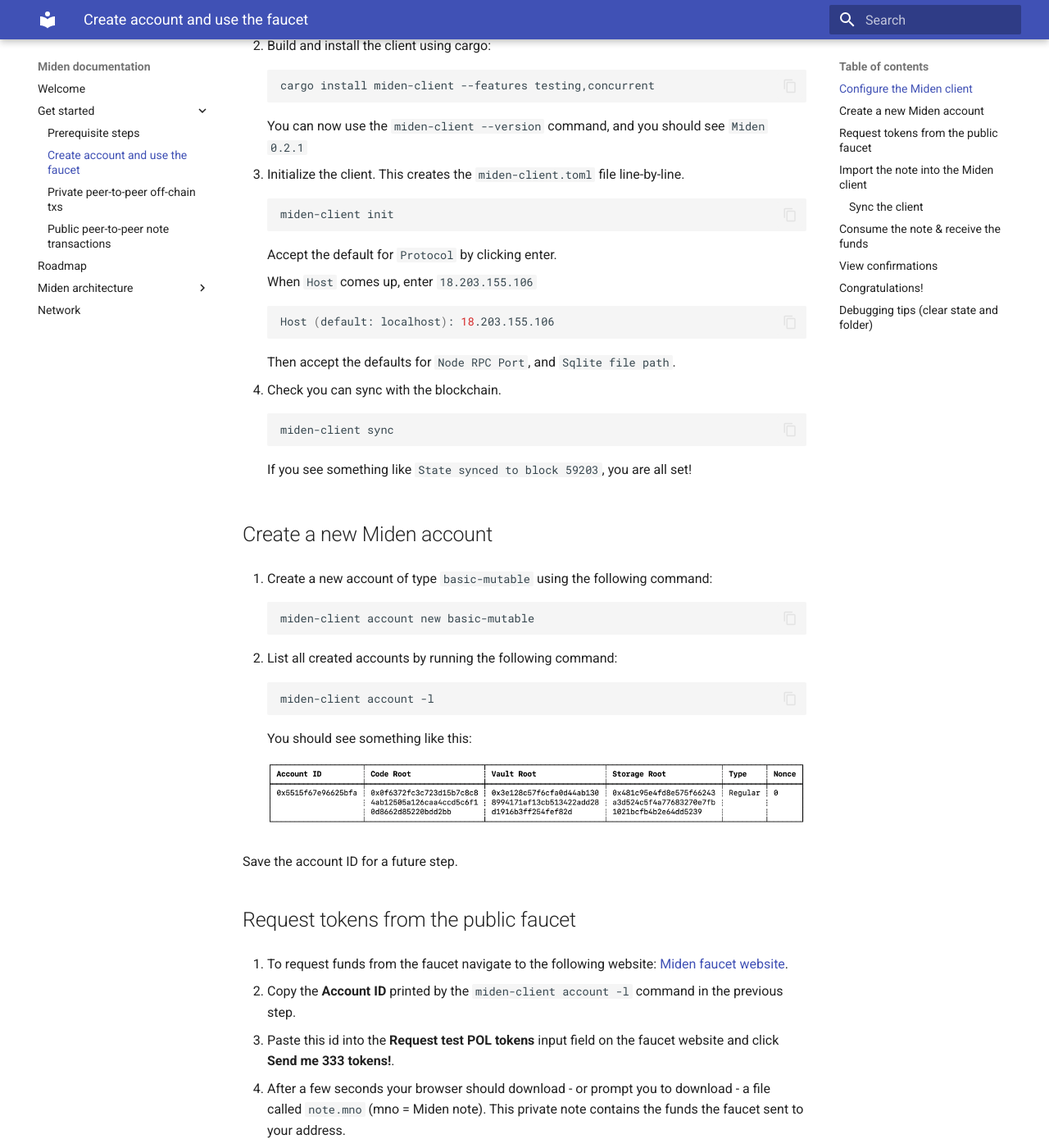
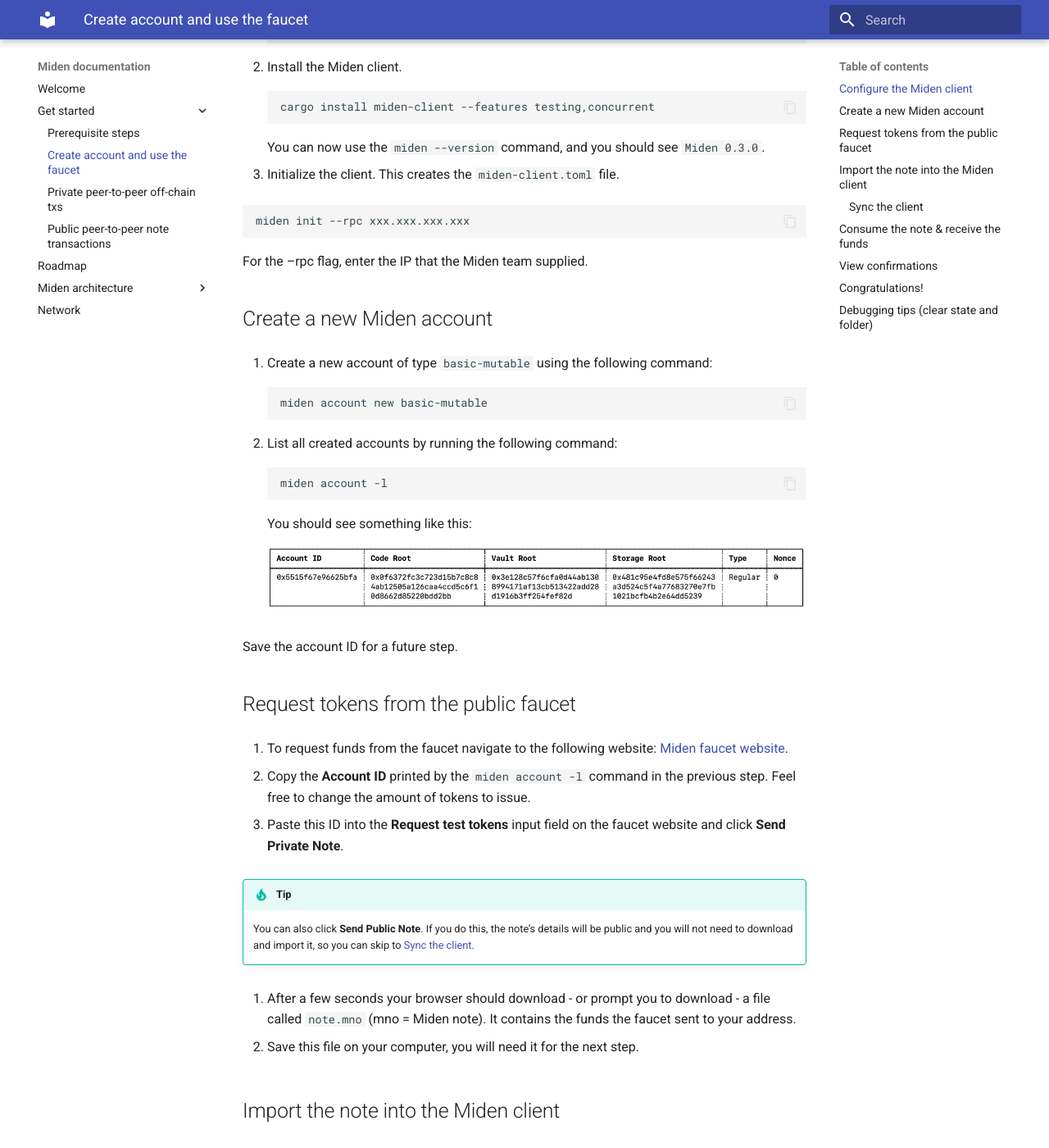
Before and after one commit to 0xPolygonMiden/miden-base, an MkDocs documentation site: the page built from docs/introduction/get-started/create-account-use-faucet.md, in a window 1280 px wide and 1400 px high, scrolled down 618 px. Shown: the whole window at 82% size. Built offline with MkDocs 1.6.1 and Material for MkDocs 9.7.7, drawn with Linux system fonts in a browser that asks for light colours; some of the changed text lies outside the part shown.

Commit message:
docs: Update for client 0.3 (#683)

````diff
--- a/docs/introduction/get-started/create-account-use-faucet.md
+++ b/docs/introduction/get-started/create-account-use-faucet.md
@@ -11,55 +11,39 @@
 !!! tip
       Check the [Miden client documentation](https://docs.polygon.technology/miden/miden-client/cli-reference/) for more information.
 
-1. Open your terminal and create a new directory to store the Miden client.
+1. If you haven't already done so as part of another tutorial, open your terminal and create a new directory to store the Miden client.
 
     ```sh
     mkdir miden-client
     cd miden-client
     ```
 
-2. Build and install the client using cargo:
+2. Install the Miden client.
 
       ```shell
       cargo install miden-client --features testing,concurrent
       ```
-      You can now use the `miden-client --version` command, and you should see `Miden 0.2.1`
+      You can now use the `miden --version` command, and you should see `Miden 0.3.0`.
 
-3. Initialize the client. This creates the `miden-client.toml` file line-by-line.
+3. Initialize the client. This creates the `miden-client.toml` file.
 
-    ```sh
-    miden-client init
-    ```
-
-    Accept the default for `Protocol` by clicking enter.
-
-    When `Host` comes up, enter `18.203.155.106`
-
-    ```sh
-    Host (default: localhost): 18.203.155.106
-    ```
-
-    Then accept the defaults for `Node RPC Port`, and `Sqlite file path`.
-
-4. Check you can sync with the blockchain.
-
-      ```shell
-      miden-client sync
-      ```
-   If you see something like `State synced to block 59203`, you are all set!
+```shell
+miden init --rpc xxx.xxx.xxx.xxx
+```
+For the --rpc flag, enter the IP that the Miden team supplied.
 
 ## Create a new Miden account
 
 1. Create a new account of type `basic-mutable` using the following command:
 
       ```shell
-      miden-client account new basic-mutable
+      miden account new basic-mutable
       ```
 
 2. List all created accounts by running the following command:
 
       ```shell
-      miden-client account -l
+      miden account -l
       ```
       You should see something like this:
 
@@ -71,11 +55,14 @@
 
 1. To request funds from the faucet navigate to the following website: [Miden faucet website](https://testnet.miden.io/).
 
-2. Copy the **Account ID** printed by the `miden-client account -l` command in the previous step.
+2. Copy the **Account ID** printed by the `miden account -l` command in the previous step. Feel free to change the amount of tokens to issue.
 
-3. Paste this id into the **Request test POL tokens** input field on the faucet website and click **Send me 333 tokens!**.
+3. Paste this ID into the **Request test tokens** input field on the faucet website and click **Send Private Note**.
 
-4. After a few seconds your browser should download - or prompt you to download - a file called `note.mno` (mno = Miden note). This private note contains the funds the faucet sent to your address.
+!!! tip
+      You can also click **Send Public Note**. If you do this, the note's details will be public and you will not need to download and import it, so you can skip to [Sync the client](#sync-the-client).
+
+4. After a few seconds your browser should download - or prompt you to download - a file called `note.mno` (mno = Miden note). It contains the funds the faucet sent to your address.
 
 5. Save this file on your computer, you will need it for the next step.
 
@@ -84,7 +71,7 @@
 1. Import the private note that you have received using the following commands:
 
       ```shell
-      miden-client input-notes -i <path-to-note>/note.mno
+      miden import note <path-to-note>/note.mno
       ```
 
 2. You should see something like this:
@@ -96,7 +83,7 @@
 3. Now that the note has been successfully imported, you can view the note's information using the following command:
 
       ```shell
-      miden-client input-notes -l
+      miden notes -l
       ```
 
 4. You should see something like this:
@@ -114,7 +101,7 @@
 Do this periodically to keep informed about any updates on the node by running the `sync` command:
 
 ```shell
-miden-client sync
+miden sync
 ```
 
 You will see something like this as output:
@@ -128,27 +115,24 @@
 1. Now that we have synced the client, the input-note imported from the faucet should have a `Commit Height` confirming it exists at the rollup level:
 
       ```shell
-      miden-client input-notes -l
+      miden notes -l
       ```
 
 2. You should see something like this:
 
       ![Viewing commit height info](../../img/get-started/commit-height.png)
 
-3. Find your account and note id by listing both `accounts` and `input-notes`:
+3. Find your account and note id by listing both `accounts` and `notes`:
 
       ```shell
-      miden-client account -l
-      ```
-
-      ```shell
-      miden-client input-notes -l
+      miden account -l
+      miden notes -l
       ```
 
 4. Consume the note and add the funds from its vault to our account using the following command:
 
       ```shell
-      miden-client tx new consume-notes <Account-Id> <Note-Id>
+      miden tx new consume-notes --account <Account-Id> <Note-Id>
       ```
 
   Amazing! You just have created a client-side zero-knowledge proof locally on your machine.
@@ -161,7 +145,7 @@
 5. View your updated account's vault containing the tokens sent by the faucet by running the following command:
 
       ```shell
-      miden-client account show <Account-Id> -v
+      miden account show <Account-Id>
       ```
 
 6. You should now see your accounts vault containing the funds sent by the faucet.
````
Also changed, not shown: docs/introduction/get-started/p2p-private.md (+22 -11 lines), docs/introduction/get-started/p2p-public.md (+15 -16 lines).
